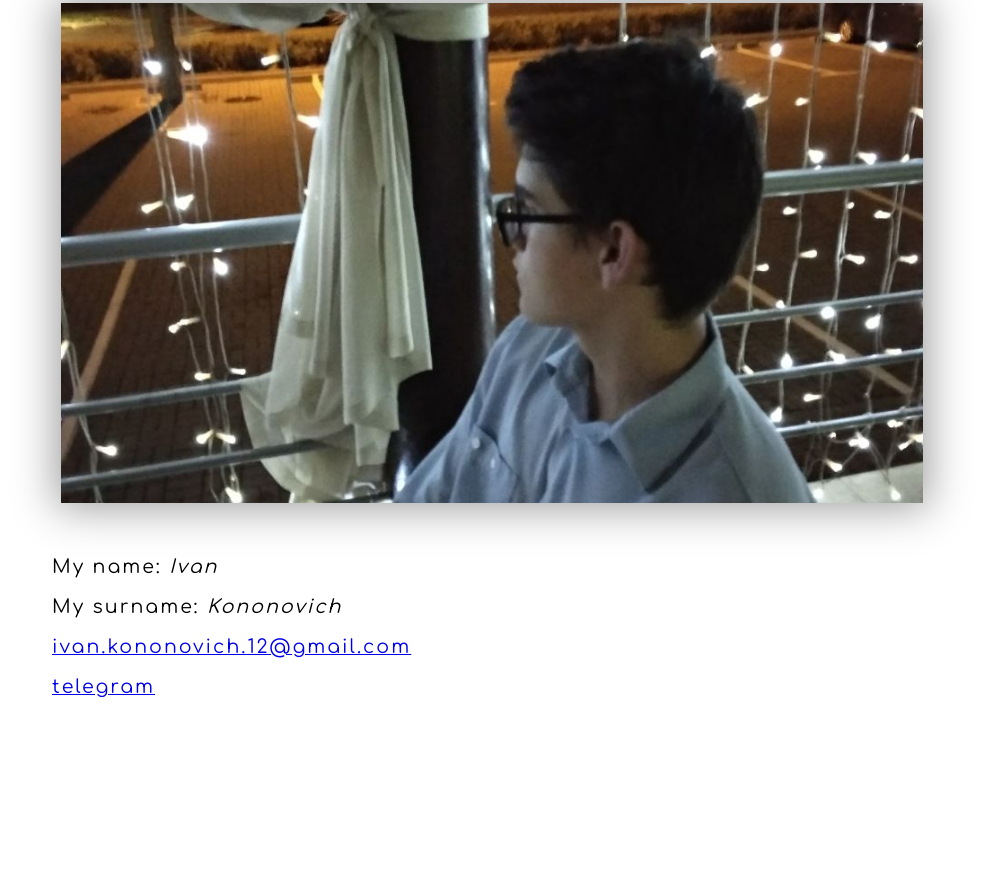
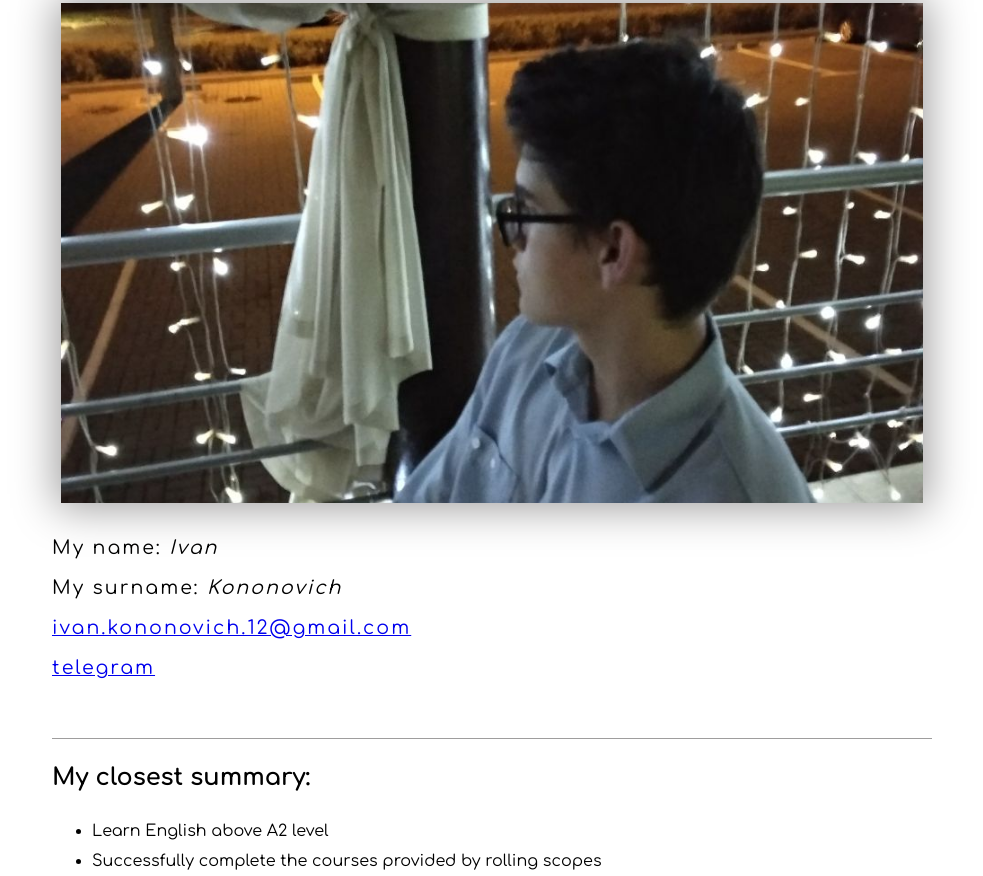
Before and after one commit to IvanKononovich/rsschool-2019Q1-cv, a plain HTML site: page index.html in a window 1280 px wide. Shown: the part 274-1150 px from the top of the page, without its empty margins (148-1131 px from the left). Before the commit the page ends 1050 px from the top, so only its background shows below. Drawn offline with Linux system fonts and the light colour scheme.

Commit message:
feat: add closest summary

```diff
--- a/style.css
+++ b/css/style.css
@@ -56,13 +56,25 @@ body, html {
     margin: 0 auto;
     height: 500px;
     width: 98%;
-    background: url('img/photo.jpg') no-repeat 50% 50%;
+    background: url('../img/photo.jpg') no-repeat 50% 50%;
     background-size: cover;
     box-shadow: 0 0 40px 5px rgb(158, 157, 157);
 }
 .feedback__name {
+    margin: 0;
     padding: 25px 0;
     font-size: 19px;
     letter-spacing: 2px;
     line-height: 40px;
 }
+.title {
+    margin: 0;
+    padding: 25px 0;
+    border-top: 1px solid rgb(158, 157, 157);
+}
+.list {
+    margin: 0;
+}
+.list__item {
+    line-height: 30px;
+}
--- a/index.html
+++ b/index.html
@@ -4,7 +4,7 @@
     <meta charset="UTF-8">
     <meta name="viewport" content="width=device-width, initial-scale=1.0">
     <meta http-equiv="X-UA-Compatible" content="ie=edge">
-    <link rel="stylesheet" href="style.css">
+    <link rel="stylesheet" href="css/style.css">
     <link href="https://fonts.googleapis.com/css?family=Comfortaa:400,700&amp;subset=cyrillic" rel="stylesheet">
     <title>Resume</title>
 </head>
@@ -33,6 +33,13 @@
                     <a href="https://t.me/IvanKononovich" class="feedback__link">telegram</a>
                 </p>
             </div>
+            <div class="about">
+                <h2 class="title">My closest summary:</h2>
+                <ul class="list">
+                    <li class="list__item">Learn English above A2 level</li>
+                    <li class="list__item">Successfully complete the courses provided by rolling scopes</li>
+                </ul>
+            </div>
         </div>
     </main>
 </body>
```
